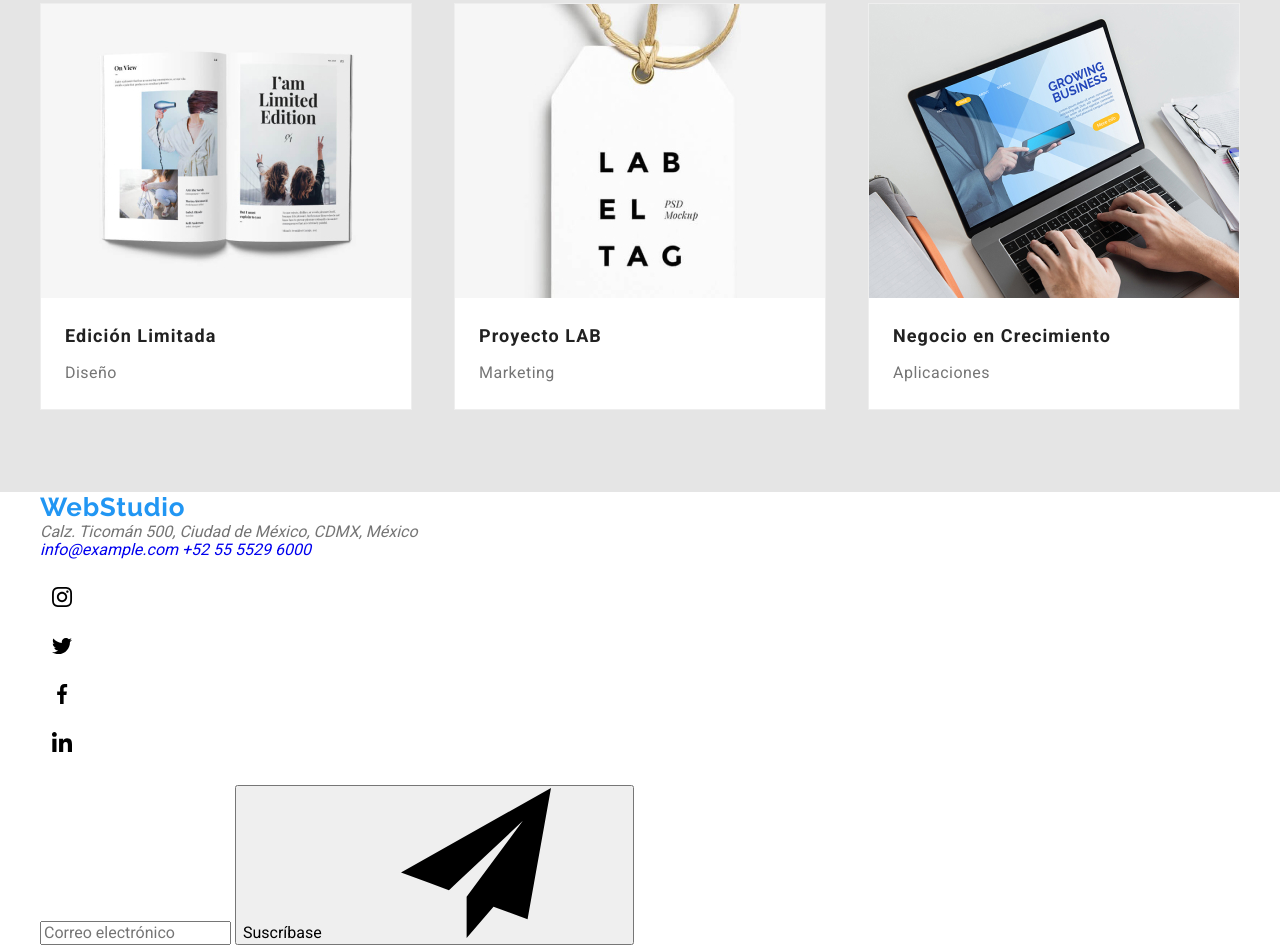
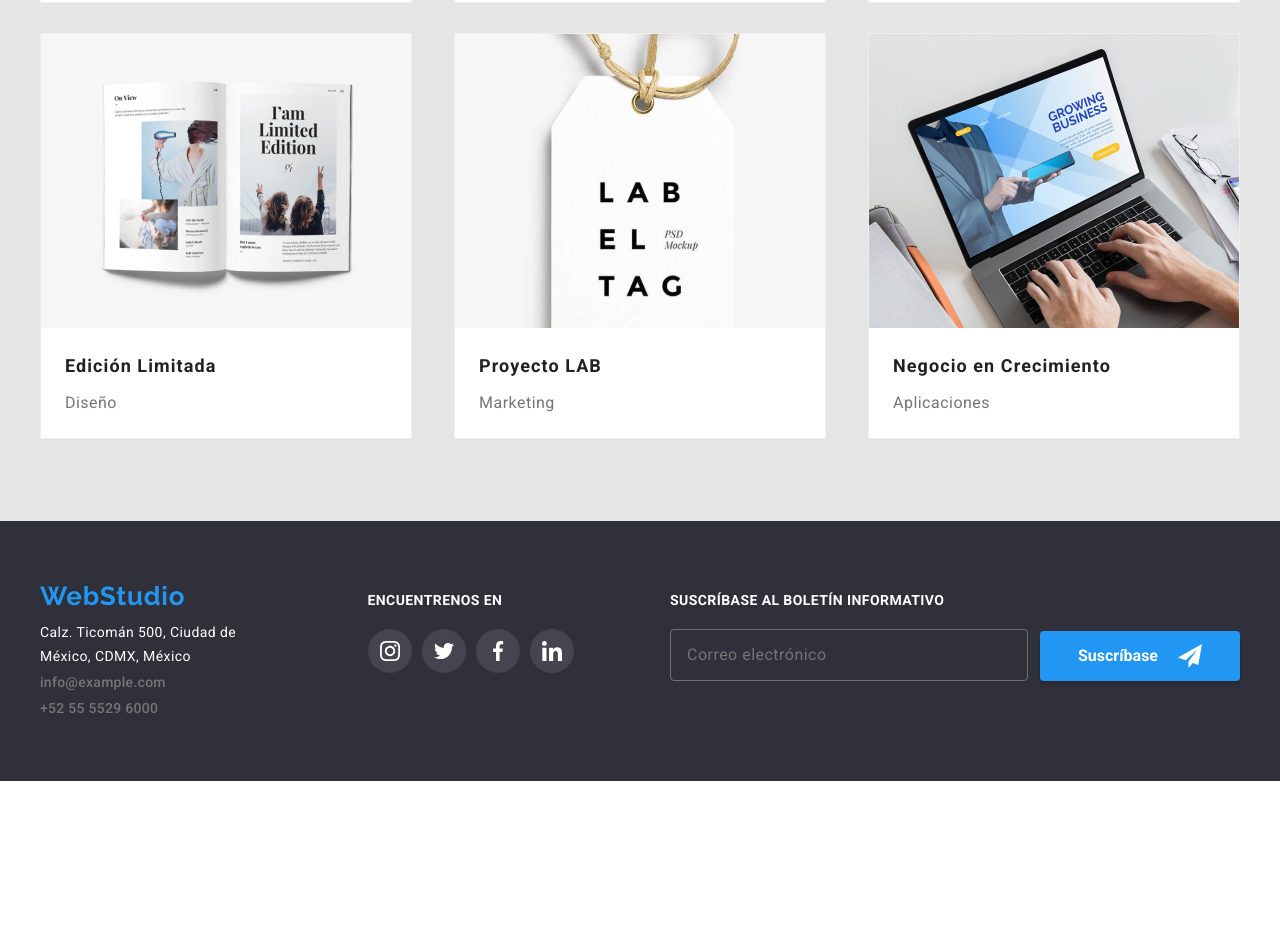
Before and after one commit to dsantam13/goit-markup-hw-07, a plain HTML site: page portafolio.html in a window 1280 px wide. Shown: the part 1150-2095 px from the top of the page. After the commit the page ends 1931 px from the top, so only its background shows below. Drawn offline with Linux system fonts and the light colour scheme.

Commit message:
portafolio styles

```diff
--- a/portafolio.html
+++ b/portafolio.html
@@ -15,32 +15,36 @@
     <title>Portafolio</title>
   </head>
   <body>
-    <header>
+    <header class="page-header">
       <div class="container">
         <nav>
           <a class="logo" href="index.html">WebStudio</a>
           <ul class="links">
-            <li><a class="link" href="index.html">Estudio</a></li>
-            <li><a class="link" href="#">Portafolio</a></li>
-            <li><a class="link" href="#">Contactos</a></li>
+            <li><a class="links__item" href="index.html">Estudio</a></li>
+            <li>
+              <a class="links__item" href="#">Portafolio</a>
+            </li>
+            <li><a class="links__item" href="#">Contactos</a></li>
           </ul>
         </nav>
         <ul class="contacts">
-          <li class="contact-item">
-            <svg class="icon-mail" width="16" height="12">
+          <li class="contacts__item">
+            <svg class="contacts__icon" width="16" height="12">
               <use xlink:href="./images/icons.svg#icon-sobre"></use>
             </svg>
-            <a class="contact" href="mailto:info@devstudio.com"
+            <a class="contacts__link" href="mailto:info@devstudio.com"
               >info@devstudio.com</a
             >
           </li>
-          <li class="contact-item">
-            <svg class="icon-phone" width="10" height="16">
+          <li class="contacts__item">
+            <svg class="contacts__icon" width="10" height="16">
               <use
                 xlink:href="./images/icons.svg#icon-telfono-inteligente"
               ></use>
             </svg>
-            <a class="contact" href="tel:+525555296000">+52 55 5529 6000</a>
+            <a class="contacts__link" href="tel:+525555296000"
+              >+52 55 5529 6000</a
+            >
           </li>
         </ul>
       </div>
@@ -233,58 +237,62 @@
         </div>
       </section>
     </main>
-    <footer>
+    <footer class="page-footer">
       <div class="container">
-        <section class="location-data">
+        <section class="location">
           <a class="logo" href="#">WebStudio</a>
-          <address class="address-text">
+          <address class="location__address">
             Calz. Ticomán 500, Ciudad de México, CDMX, México
           </address>
-          <address class="contacts1">
-            <a class="contact" href="mailto:info@example.com"
+          <address class="location__contacts">
+            <a class="location__data" href="mailto:info@example.com"
               >info@example.com</a
             >
-            <a class="contact" href="tel:+525555296000">+52 55 5529 6000</a>
+            <a class="location__data" href="tel:+525555296000"
+              >+52 55 5529 6000</a
+            >
           </address>
         </section>
-        <section class="social-networks">
-          <h3>ENCUENTRENOS EN</h3>
-          <ul class="social-icons">
-            <li class="social-item">
-              <svg class="icon-network" width="44" height="44">
+        <section class="networks">
+          <h3 class="networks__text">ENCUENTRENOS EN</h3>
+          <ul class="networks__icons">
+            <li class="networks__item">
+              <svg class="networks__icon" width="44" height="44">
                 <use xlink:href="./images/icons.svg#icon-instagram"></use>
               </svg>
             </li>
-            <li class="social-item">
-              <svg class="icon-network" width="44" height="44">
+            <li class="networks__item">
+              <svg class="networks__icon" width="44" height="44">
                 <use xlink:href="./images/icons.svg#icon-twitter"></use>
               </svg>
             </li>
-            <li class="social-item">
-              <svg class="icon-network" width="44" height="44">
+            <li class="networks__item">
+              <svg class="networks__icon" width="44" height="44">
                 <use xlink:href="./images/icons.svg#icon-facebook"></use>
               </svg>
             </li>
-            <li class="social-item">
-              <svg class="icon-network" width="44" height="44">
+            <li class="networks__item">
+              <svg class="networks__icon" width="44" height="44">
                 <use xlink:href="./images/icons.svg#icon-linkedin"></use>
               </svg>
             </li>
           </ul>
         </section>
         <section class="subscribe">
-          <form class="subscribe-form" name="subscribe-form">
-            <label class="subscribe-mail">
-              <h3>SUSCRÍBASE al boletín informativo</h3>
+          <form class="form-footer" name="subscribe-form">
+            <label class="form-footer__mail">
+              <h3 class="form-footer__text">
+                SUSCRÍBASE al boletín informativo
+              </h3>
               <input
                 type="email"
                 name="email"
                 placeholder="Correo electrónico"
               />
             </label>
-            <button class="subscribe-btn" type="submit">
+            <button class="form-footer__btn" type="submit">
               Suscríbase
-              <svg class="send">
+              <svg class="form-footer__icon">
                 <use xlink:href="./images/icons.svg#icon-send"></use>
               </svg>
             </button>
```
